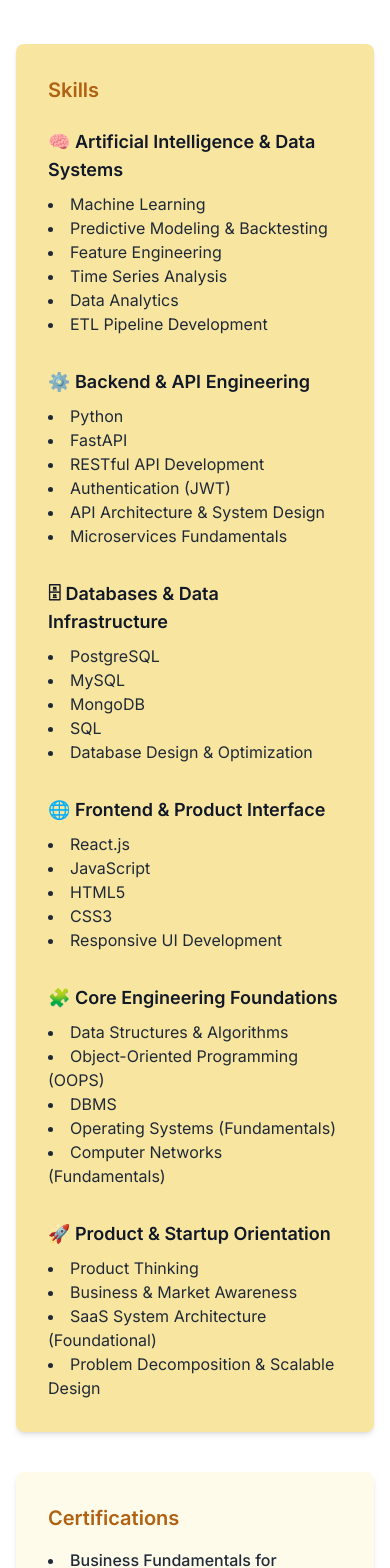
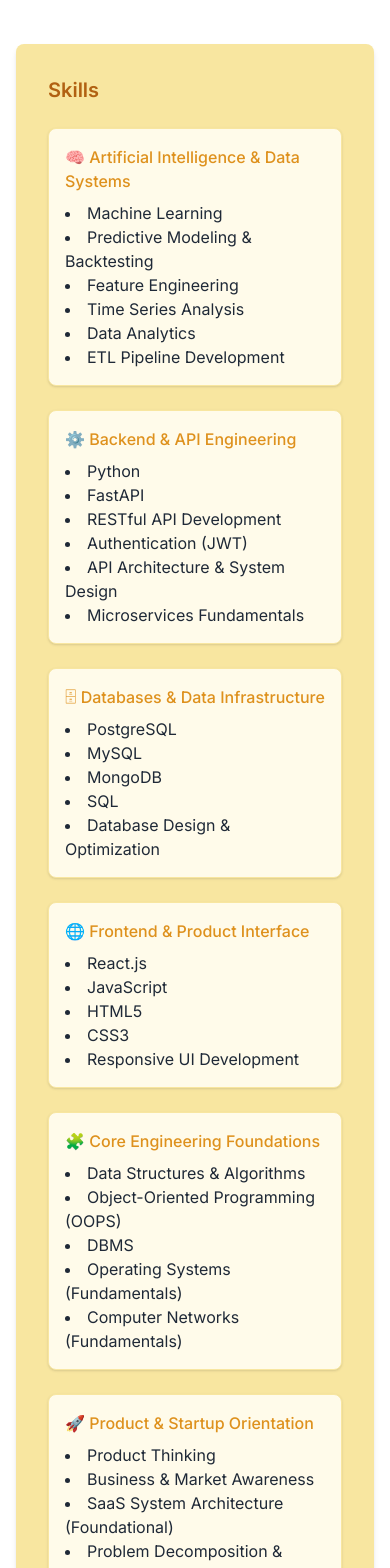
Before and after one commit to Iamagk/portfolio, a React (Vite) app: page / in a window 390 px wide. Shown: the part 7280-8848 px from the top of the page. Built offline with nearby package versions, Linux system fonts and the light colour scheme.

Commit message:
style: restore skills boxed grid layout

```diff
--- a/src/components/SkillsSection.tsx
+++ b/src/components/SkillsSection.tsx
@@ -65,12 +65,63 @@ const certifications = [
   }
 ];
 
-const categories = [
-  { id: 'frontend', label: 'Frontend' },
-  { id: 'programming', label: 'Programming' },
-  { id: 'database', label: 'Database' },
-  { id: 'technology', label: 'Technologies' },
-  { id: 'soft', label: 'Soft Skills' }
+// Define skill boxes to render in a grid of boxes (restores previous layout)
+const skillBoxes = [
+  {
+    id: 'ai',
+    label: '🧠 Artificial Intelligence & Data Systems',
+    items: [
+      'Machine Learning',
+      'Predictive Modeling & Backtesting',
+      'Feature Engineering',
+      'Time Series Analysis',
+      'Data Analytics',
+      'ETL Pipeline Development'
+    ]
+  },
+  {
+    id: 'backend',
+    label: '⚙️ Backend & API Engineering',
+    items: [
+      'Python',
+      'FastAPI',
+      'RESTful API Development',
+      'Authentication (JWT)',
+      'API Architecture & System Design',
+      'Microservices Fundamentals'
+    ]
+  },
+  {
+    id: 'db',
+    label: '🗄 Databases & Data Infrastructure',
+    items: ['PostgreSQL', 'MySQL', 'MongoDB', 'SQL', 'Database Design & Optimization']
+  },
+  {
+    id: 'frontend',
+    label: '🌐 Frontend & Product Interface',
+    items: ['React.js', 'JavaScript', 'HTML5', 'CSS3', 'Responsive UI Development']
+  },
+  {
+    id: 'core',
+    label: '🧩 Core Engineering Foundations',
+    items: [
+      'Data Structures & Algorithms',
+      'Object-Oriented Programming (OOPS)',
+      'DBMS',
+      'Operating Systems (Fundamentals)',
+      'Computer Networks (Fundamentals)'
+    ]
+  },
+  {
+    id: 'product',
+    label: '🚀 Product & Startup Orientation',
+    items: [
+      'Product Thinking',
+      'Business & Market Awareness',
+      'SaaS System Architecture (Foundational)',
+      'Problem Decomposition & Scalable Design'
+    ]
+  }
 ];
 
 const SkillsSection: React.FC = () => {
@@ -86,76 +137,23 @@ const SkillsSection: React.FC = () => {
           </p>
         </div>
 
-        {/* Skills content replaced with user's structured categories */}
+        {/* Restore boxed grid layout for skills */}
         <div className="bg-gold-200 dark:bg-gold-900/30 rounded-lg p-8 shadow-md mb-10">
           <h3 className="text-xl font-semibold text-gold-700 dark:text-gold-300 mb-6">Skills</h3>
-          <div className="space-y-8">
-            <div>
-              <h4 className="text-lg font-semibold text-gray-900 dark:text-white mb-2">🧠 Artificial Intelligence & Data Systems</h4>
-              <ul className="list-disc list-inside text-gray-800 dark:text-gold-100">
-                <li>Machine Learning</li>
-                <li>Predictive Modeling &amp; Backtesting</li>
-                <li>Feature Engineering</li>
-                <li>Time Series Analysis</li>
-                <li>Data Analytics</li>
-                <li>ETL Pipeline Development</li>
-              </ul>
-            </div>
-
-            <div>
-              <h4 className="text-lg font-semibold text-gray-900 dark:text-white mb-2">⚙️ Backend &amp; API Engineering</h4>
-              <ul className="list-disc list-inside text-gray-800 dark:text-gold-100">
-                <li>Python</li>
-                <li>FastAPI</li>
-                <li>RESTful API Development</li>
-                <li>Authentication (JWT)</li>
-                <li>API Architecture &amp; System Design</li>
-                <li>Microservices Fundamentals</li>
-              </ul>
-            </div>
-
-            <div>
-              <h4 className="text-lg font-semibold text-gray-900 dark:text-white mb-2">🗄 Databases &amp; Data Infrastructure</h4>
-              <ul className="list-disc list-inside text-gray-800 dark:text-gold-100">
-                <li>PostgreSQL</li>
-                <li>MySQL</li>
-                <li>MongoDB</li>
-                <li>SQL</li>
-                <li>Database Design &amp; Optimization</li>
-              </ul>
-            </div>
-
-            <div>
-              <h4 className="text-lg font-semibold text-gray-900 dark:text-white mb-2">🌐 Frontend &amp; Product Interface</h4>
-              <ul className="list-disc list-inside text-gray-800 dark:text-gold-100">
-                <li>React.js</li>
-                <li>JavaScript</li>
-                <li>HTML5</li>
-                <li>CSS3</li>
-                <li>Responsive UI Development</li>
-              </ul>
-            </div>
-
-            <div>
-              <h4 className="text-lg font-semibold text-gray-900 dark:text-white mb-2">🧩 Core Engineering Foundations</h4>
-              <ul className="list-disc list-inside text-gray-800 dark:text-gold-100">
-                <li>Data Structures &amp; Algorithms</li>
-                <li>Object-Oriented Programming (OOPS)</li>
-                <li>DBMS</li>
-                <li>Operating Systems (Fundamentals)</li>
-                <li>Computer Networks (Fundamentals)</li>
-              </ul>
-            </div>
-
-            <div>
-              <h4 className="text-lg font-semibold text-gray-900 dark:text-white mb-2">🚀 Product &amp; Startup Orientation</h4>
-              <ul className="list-disc list-inside text-gray-800 dark:text-gold-100">
-                <li>Product Thinking</li>
-                <li>Business &amp; Market Awareness</li>
-                <li>SaaS System Architecture (Foundational)</li>
-                <li>Problem Decomposition &amp; Scalable Design</li>
-              </ul>
-            </div>
+          <div className="grid grid-cols-1 sm:grid-cols-2 md:grid-cols-3 gap-6">
+            {skillBoxes.map(box => (
+              <div
+                key={box.id}
+                className="bg-gold-50 dark:bg-gold-800/40 rounded-lg p-4 shadow border border-gold-200 dark:border-gold-800"
+              >
+                <h4 className="text-gold-600 dark:text-gold-400 font-medium mb-2">{box.label}</h4>
+                <ul className="list-disc list-inside text-gray-800 dark:text-gold-100 mb-0">
+                  {box.items.map(item => (
+                    <li key={item}>{item}</li>
+                  ))}
+                </ul>
+              </div>
+            ))}
           </div>
         </div>
 
```
